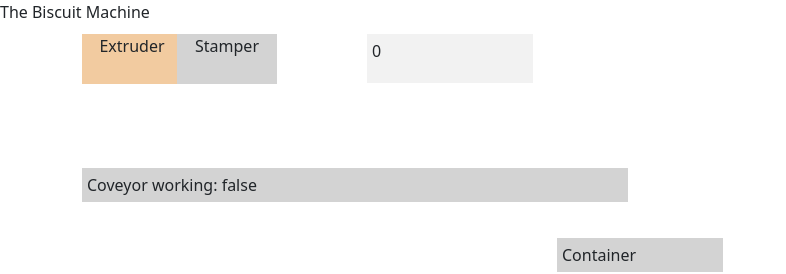
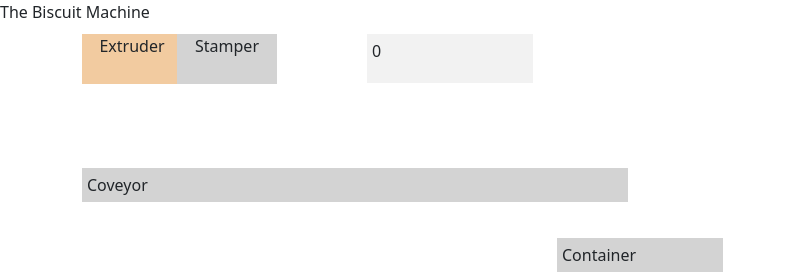
Before and after one commit to anisarambelieva/the-biscuit-machine, a React (Create React App) app: page / in a window 1280 px wide. Shown: the top 274 px of the page, without its empty margins (0-786 px from the left). Built offline with nearby package versions, Linux system fonts and the light colour scheme.

Commit message:
Remove Conveyor working label

```diff
--- a/src/components/conveyor.js
+++ b/src/components/conveyor.js
@@ -1,6 +1,6 @@
 const Conveyor = ({ conveyorWorking }) => (
   <p style={{ backgroundColor: "lightgray", padding: "5px" }}>
-    Coveyor working: {conveyorWorking.toString()}
+    Coveyor
   </p>
 );
 
```
